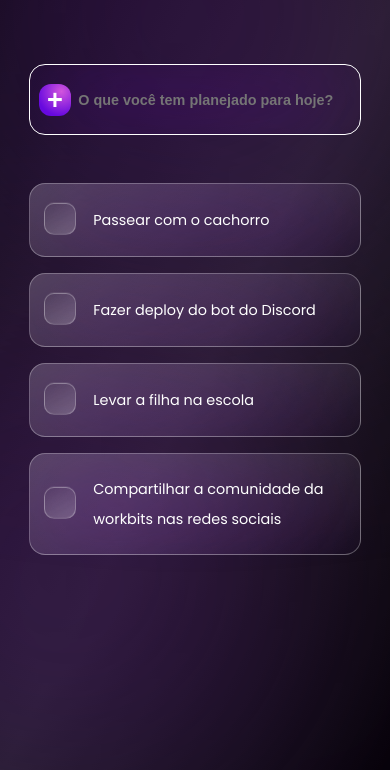
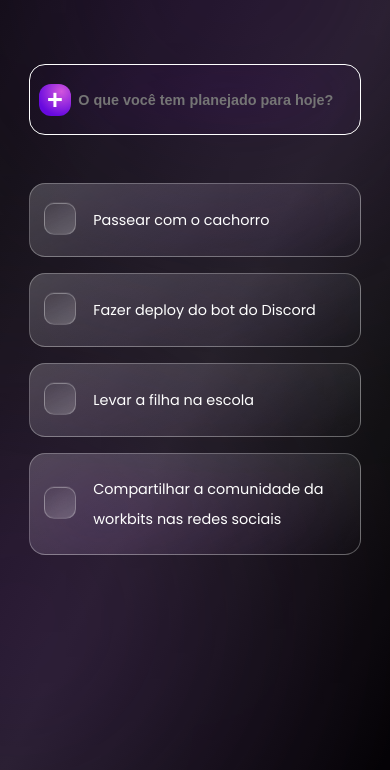
Before and after one commit to Workbits-desafio/todo-list, a plain HTML site: page index.html in a window 390 px wide. Shown: the part 74-844 px from the top of the page. Drawn offline with Linux system fonts and the light colour scheme.

Commit message:
atualização do design

```diff
--- a/src/styles/mobile.css
+++ b/src/styles/mobile.css
@@ -12,6 +12,12 @@
     .tasklist-item {
         width: 85%;
     }
+
+    .blur1, .blur2 {
+        width: 19rem;
+        height: 19rem;
+    }
+
 }
 
 @media (max-width: 568px) {
```
